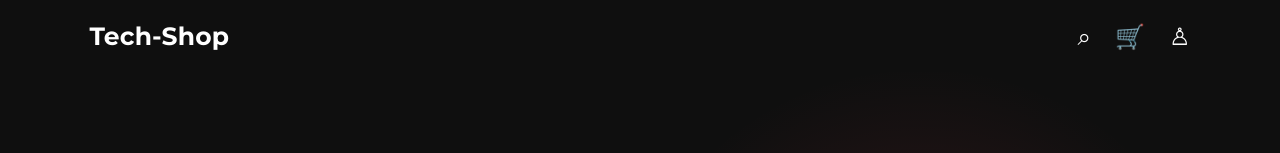
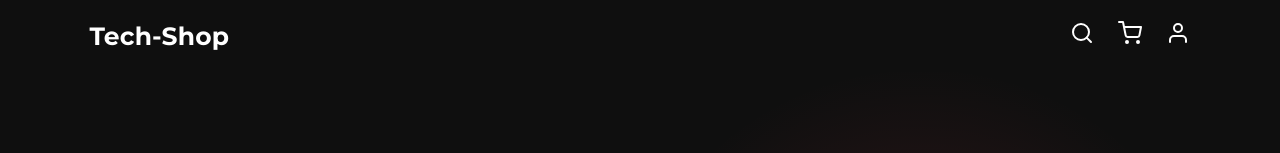
Before and after one commit to kavya24268/Tech-Shop, a React (Vite) app: page / in a window 1280 px wide. Shown: the top 153 px of the page. Built offline with nearby package versions, Linux system fonts and the light colour scheme.

Commit message:
Match header icons

```diff
--- a/src/App.jsx
+++ b/src/App.jsx
@@ -1,5 +1,6 @@
 
 import { useState } from 'react';
+import { FiSearch, FiShoppingCart, FiUser } from 'react-icons/fi';
 import './App.css';
 import productsData from './data/productsData.js';
 import { categoryMenu } from './data/filterBarData.js';
@@ -71,10 +72,18 @@ function App() {
         </a>
 
         <div className="header-actions">
-          <button aria-label="Search">⌕</button>
-          <button aria-label="Shopping cart">🛒</button>
-          <button aria-label="Account">♙</button>
-        </div>
+  <button aria-label="Search">
+    <FiSearch />
+  </button>
+
+  <button aria-label="Shopping cart">
+    <FiShoppingCart />
+  </button>
+
+  <button aria-label="Account">
+    <FiUser />
+  </button>
+</div>
       </header>
 
       <main>
```
